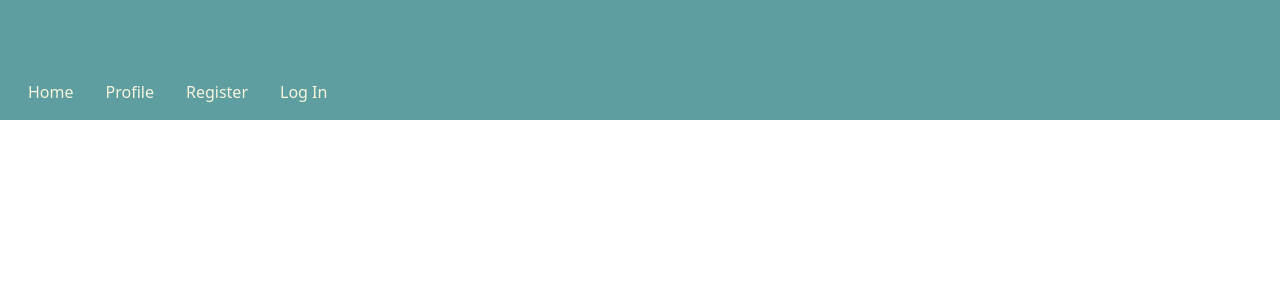
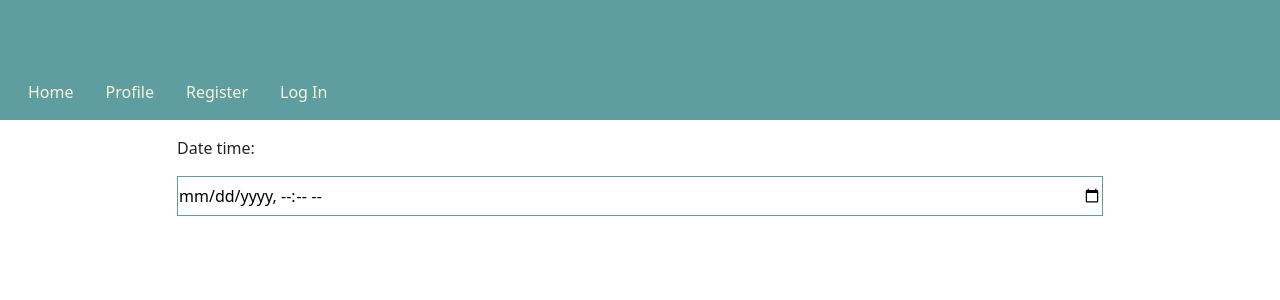
Before and after one commit to IgnacioFurio/geekshubs-fsd-val-proyecto_4.2, a React (Vite) app: page /profile/appointments/new in a window 1280 px wide. Shown: the top 300 px of the page. Built offline with nearby package versions, Linux system fonts and the light colour scheme.

Commit message:
feat: getDoctorData apicall

```diff
--- a/src/common/ButtonSubmit/ButtonSubmit.css
+++ b/src/common/ButtonSubmit/ButtonSubmit.css
@@ -5,6 +5,7 @@
     justify-content: center;
     align-items: center;
     margin-top: 1em;
+    margin-bottom: 1em;
 
     border-radius: 0.2em;
 }
--- /dev/null
+++ b/src/common/Select/Select.jsx
@@ -0,0 +1,10 @@
+import React from 'react'
+
+export const Select = (dataMap) => {
+    return (
+        <select>
+            <option value="default">----------</option>
+            {dataMap.map(data => {return <option value={data.id}>{data.name}</option>})}
+        </select>
+    );
+};
--- a/src/pages/Appointments/Appointments.jsx
+++ b/src/pages/Appointments/Appointments.jsx
@@ -1,4 +1,5 @@
 import React, { useState, useEffect } from 'react';
+import { useNavigate } from 'react-router-dom';
 //apicall
 import { getPatientAppointment } from '../../services/apiCalls';
 //redux
@@ -9,6 +10,9 @@ import { appointmentData, appointmentSlice, modify } from '../Slices/appointment
 import { ProfileNavigator } from '../../common/ProfileNavigator/ProfileNavigator';
 import { CardAppointment } from '../../common/CardAppointment/CardAppointment';
 import { ButtonSubmit } from '../../common/ButtonSubmit/ButtonSubmit';
+import Container from 'react-bootstrap/Container';
+import Row from 'react-bootstrap/Row';
+import Col from 'react-bootstrap/Col';
 
 export const Appointments = () => {
 
@@ -20,6 +24,8 @@ export const Appointments = () => {
     const appointmentRdx = useSelector(appointmentData)
 
     const dispatch = useDispatch();
+
+    const navigate = useNavigate()
 
     //USEEFFECT
     useEffect(() => {
@@ -44,19 +50,28 @@ export const Appointments = () => {
         if(appointmentRdx?.choosenAppointment?.success){
             setAppointments([]);
         };
-        console.log(appointments);
     });
+
+    // FUNCTIONS
 
     return (
         <>
             <ProfileNavigator/>
-            <ButtonSubmit />
+            <Container fluid>
+                <Row>
+                    <Col xs={2}></Col>
+                    <Col xs={8}>
+                        <ButtonSubmit className={'submitDesignPassive submitDesignActive'} buttonName={'New Appointment'} clickFunction={() => navigate('/profile/appointments/new')}/>
+                    </Col>
+                    <Col xs={2}></Col>
+                </Row>
                 {appointments.map(data =>
                         {
                             return <CardAppointment key={data.id} dataAppointment={data}/>
                         }
-                    )
-                }
+                        )
+                    }
+            </Container>
         </>
     );
 };
--- a/src/pages/Body/Body.jsx
+++ b/src/pages/Body/Body.jsx
@@ -9,6 +9,7 @@ import { Login } from '../Login/Login';
 import { Profile } from '../Profile/Profile';
 import { Register } from '../Register/REgister';
 import { User } from '../User/User';
+import { UserCreateAppointment } from '../UserCreateAppointment/UserCreateAppointment';
 
 export const Body = () => {
     return (
@@ -23,6 +24,7 @@ export const Body = () => {
                 <Route path='/profile/user' element={ <User />} />
                 <Route path='/doctor' element={ <DoctorProfile />} />
                 <Route path='/doctor/appointments' element={ <DoctorAppointments />} />
+                <Route path='/profile/appointments/new' element={ <UserCreateAppointment/> } />
             </Routes>
         </>
     );
--- /dev/null
+++ b/src/pages/UserCreateAppointment/UserCreateAppointment.jsx
@@ -0,0 +1,94 @@
+import React, { useState, useEffect  } from 'react';
+// render
+import { InputType } from '../../common/InputType/InputType';
+import { Select } from '../../common/Select/Select';
+import Container from 'react-bootstrap/Container';
+import Row from 'react-bootstrap/Row';
+import Col from 'react-bootstrap/Col';
+
+export const UserCreateAppointment = () => {
+
+    //HOOKS
+
+    //set data for the new register
+    const [newAppointment, setNewAppointment] = useState(
+        {
+        date_time: '',
+        patient_id: '',
+        doctor_id: ''
+        }
+    );
+
+    //validate the value inside the inputs
+    const [validInputField, setValidInputfield] = useState(
+        {
+            date_timeValid: false,
+            patient_idValid: false,
+            doctor_idValid: false,
+        }
+    );
+
+  //activate submit button
+    const [submitActive, setSubmitActive] = useState(false);
+
+    // HANDLER
+    const inputHandler = (e) => {
+
+        let check = true
+
+        setNewAppointment((prevState)=>(
+                {
+                ...prevState,
+                [e.target.name]: e.target.value
+                }
+            )
+        );
+
+        setValidInputfield((prevState)=>(
+                {
+                ...prevState,
+                [e.target.name + 'Valid']: true
+                }
+            )
+        );
+    };
+
+    // USEEFFECT
+    useEffect(() => {
+        console.log(newAppointment);
+        console.log(validInputField);
+    });
+
+    // FUNCTIONS
+    const checkError = () => {};
+
+    return (
+        <>
+            <Container>
+                <Row>
+                    <Col xs={1}></Col>
+                    <Col xs={10}>
+                        <InputType
+                            className={'inputBasicDesign'}
+                            type={'datetime-local'}
+                            name={'date_time'}
+                            placeholder={'___'}
+                            required={true}
+                            error={""}
+                            changeFunction={(e)=>inputHandler(e)}
+                            blurFunction={(e)=>checkError(e)}
+                            />
+                    </Col>
+                    <Col xs={1}></Col>
+                </Row>
+                <Row>
+                    <Col xs={1}></Col>
+                    <Col xs={10}>
+                        {/* <Select dataMap={''}/> */}
+                    </Col>
+                    <Col xs={1}></Col>
+                </Row>
+            </Container>
+        </>
+    );
+};
--- a/src/services/apiCalls.js
+++ b/src/services/apiCalls.js
@@ -22,6 +22,17 @@ export const getUserProfile = async (token) => {
 
     return await axios.get(`${root}/user/profile`, config);
 
+};
+
+export const getDoctorData = async (token) => {
+
+    let config = {
+        headers: {
+            'Authorization': 'Bearer '+ token,
+        }
+    }
+
+    return await axios.get(`${root}/user/doctor-info`, config);
 };
 
 export const createPatient = async (body, token) => {
```
Also changed, not shown: src/common/Select/Select..css (added), src/pages/UserCreateAppointment/UserCreateApopointment.css (added).
